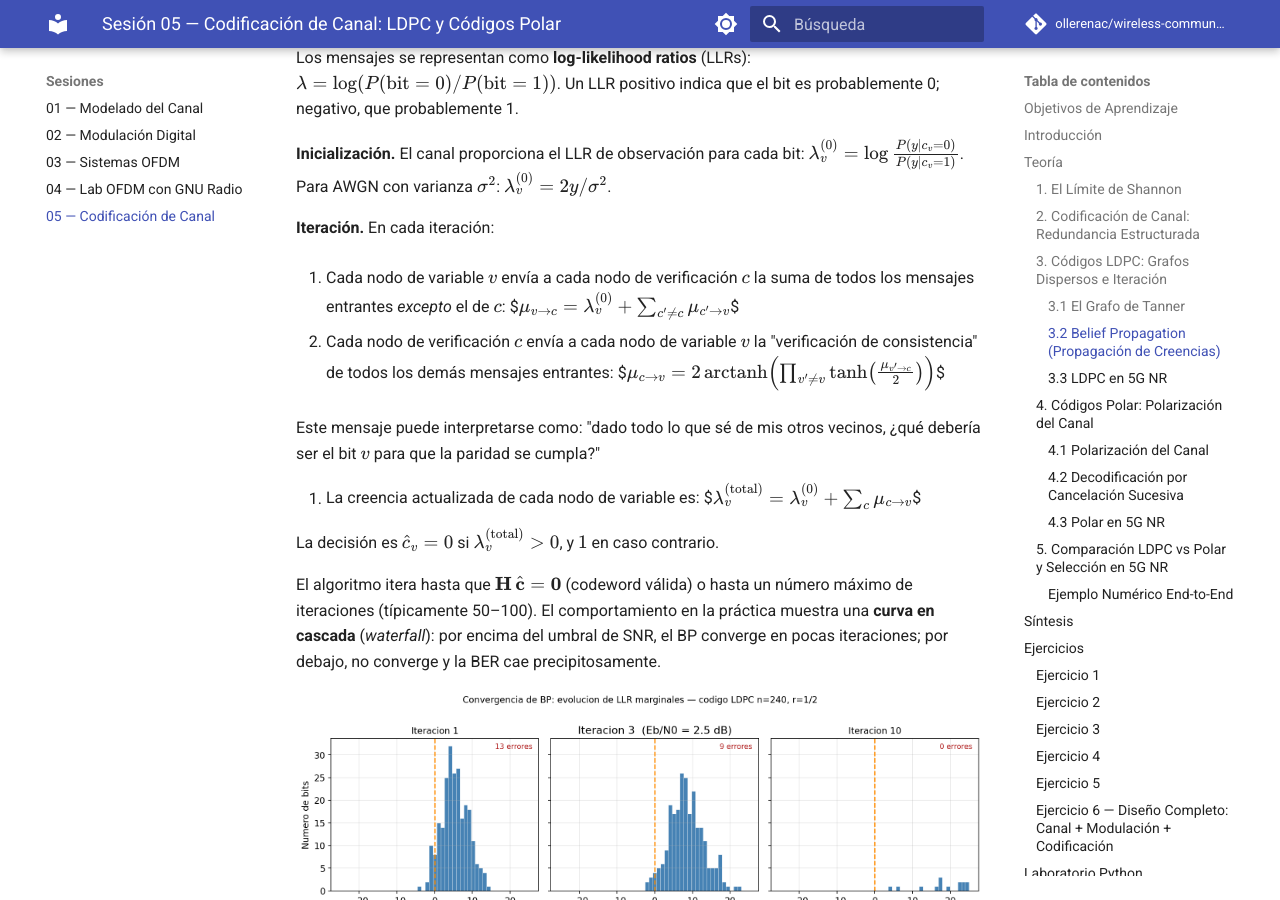
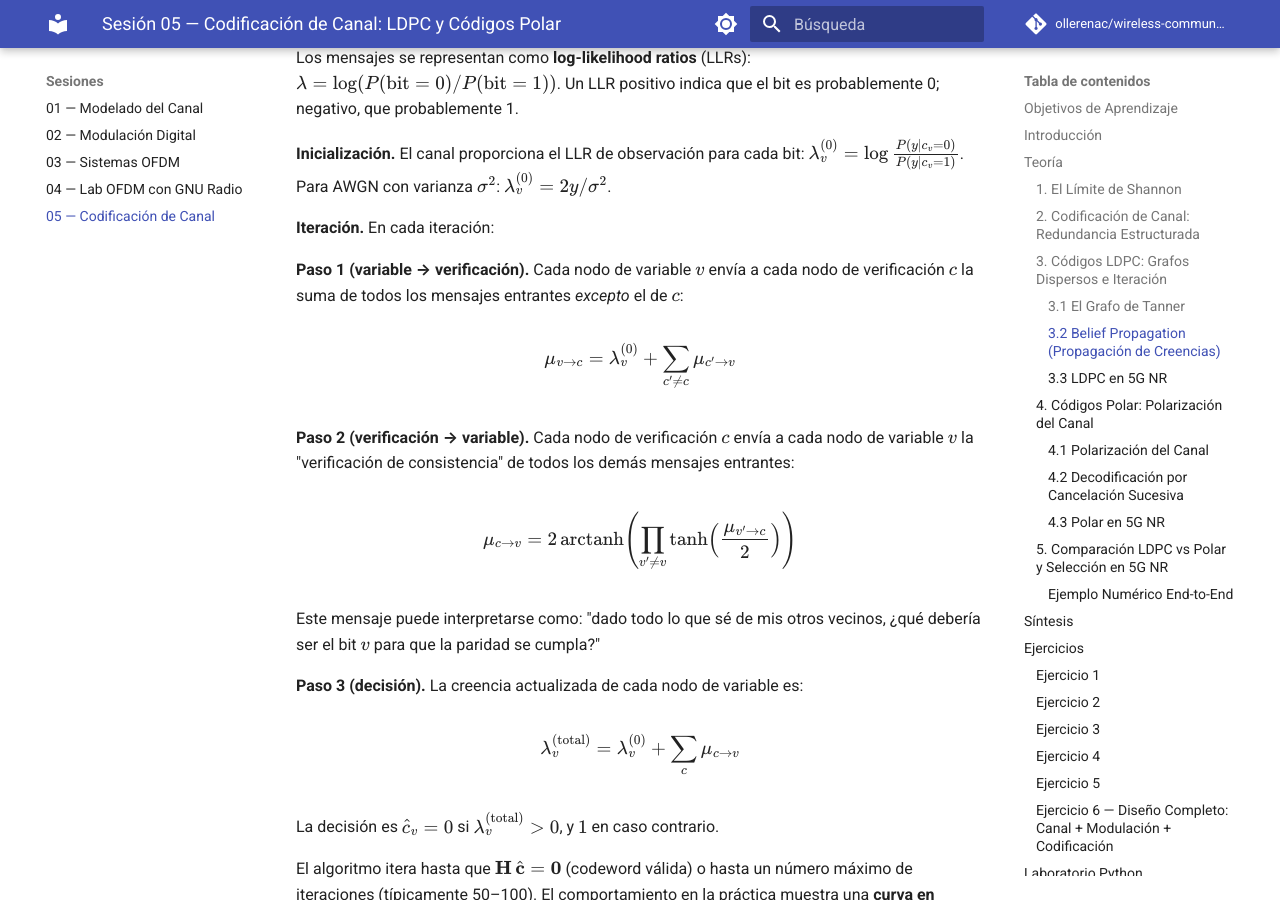
Before and after one commit to ollerenac/wireless-communication-systems, an MkDocs documentation site: the page built from docs/sessions/05-channel-coding/index.md, in a window 1280 px wide and 900 px high, scrolled down 5616 px. Built offline with MkDocs 1.6.1 and Material for MkDocs 9.7.7, drawn with Linux system fonts in a browser that asks for light colours; comment, search, counter and statistics services are not loaded.

Commit message:
fix(05): fix display math rendering in BP iteration section
Numbered list items with $$ equations were breaking Python-Markdown's
math parser, rendering literal $ signs. Restructured to bold paragraphs
(Paso 1/2/3) matching the existing **Inicialización.** style, with blank
lines around each $$ block for correct arithmatex recognition.

Co-Authored-By: Claude Sonnet 4.6 <noreply@anthropic.com>

```diff
--- a/docs/sessions/05-channel-coding/index.md
+++ b/docs/sessions/05-channel-coding/index.md
@@ -140,15 +140,18 @@ Los mensajes se representan como **log-likelihood ratios** (LLRs): $\lambda = \l
 
 **Iteración.** En cada iteración:
 
-1. Cada nodo de variable $v$ envía a cada nodo de verificación $c$ la suma de todos los mensajes entrantes *excepto* el de $c$:
+**Paso 1 (variable → verificación).** Cada nodo de variable $v$ envía a cada nodo de verificación $c$ la suma de todos los mensajes entrantes *excepto* el de $c$:
+
 $$\mu_{v\to c} = \lambda_v^{(0)} + \sum_{c' \neq c} \mu_{c' \to v}$$
 
-2. Cada nodo de verificación $c$ envía a cada nodo de variable $v$ la "verificación de consistencia" de todos los demás mensajes entrantes:
+**Paso 2 (verificación → variable).** Cada nodo de verificación $c$ envía a cada nodo de variable $v$ la "verificación de consistencia" de todos los demás mensajes entrantes:
+
 $$\mu_{c\to v} = 2\,\text{arctanh}\!\left(\prod_{v' \neq v} \tanh\!\left(\frac{\mu_{v'\to c}}{2}\right)\right)$$
 
 Este mensaje puede interpretarse como: "dado todo lo que sé de mis otros vecinos, ¿qué debería ser el bit $v$ para que la paridad se cumpla?"
 
-3. La creencia actualizada de cada nodo de variable es:
+**Paso 3 (decisión).** La creencia actualizada de cada nodo de variable es:
+
 $$\lambda_v^{(\text{total})} = \lambda_v^{(0)} + \sum_c \mu_{c\to v}$$
 
 La decisión es $\hat{c}_v = 0$ si $\lambda_v^{(\text{total})} > 0$, y $1$ en caso contrario.
```
